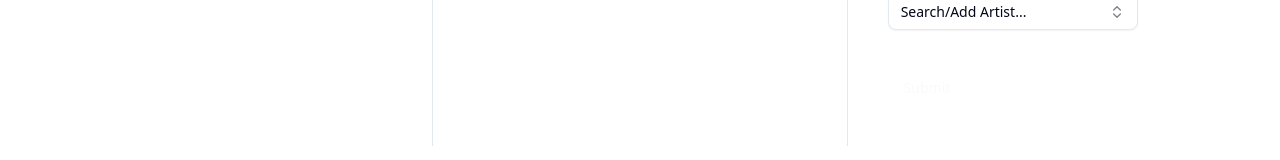
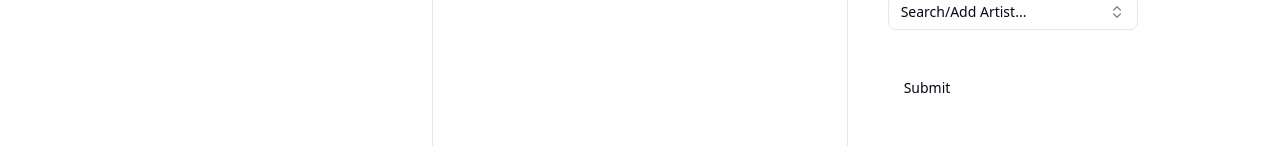
Before and after one commit to DhairyaPal6099/musicer, a Next.js app in the folder frontend/: page /profile in a window 1280 px wide. Shown: the part 566-726 px from the top of the page. Built offline with nearby package versions, Linux system fonts and the light colour scheme.

Commit message:
Changed button.tsx to style dynamically

```diff
--- a/frontend/src/components/ui/button.tsx
+++ b/frontend/src/components/ui/button.tsx
@@ -9,16 +9,16 @@ const buttonVariants = cva(
   {
     variants: {
       variant: {
-        default: "bg-primary text-primary-foreground hover:bg-primary/90",
+        default: "bg-primary text-theme hover:opacity-90 transition-colors duration-200",
         destructive:
-          "bg-destructive text-white hover:bg-destructive/90 focus-visible:ring-destructive/20 dark:focus-visible:ring-destructive/40 dark:bg-destructive/60",
+          "bg-secondary text-theme hover:opacity-90 focus-visible:ring-primary/20 transition-colors duration-200",
         outline:
-          "border bg-background shadow-xs hover:bg-accent hover:text-accent-foreground dark:bg-input/30 dark:border-input dark:hover:bg-input/50",
+          "border border-theme bg-theme hover:bg-secondary text-theme transition-colors duration-200",
         secondary:
-          "bg-secondary text-secondary-foreground hover:bg-secondary/80",
+          "bg-secondary text-theme hover:opacity-80 transition-colors duration-200",
         ghost:
-          "hover:bg-accent hover:text-accent-foreground dark:hover:bg-accent/50",
-        link: "text-primary underline-offset-4 hover:underline",
+          "hover:bg-secondary hover:text-primary transition-colors duration-200",
+        link: "text-primary underline-offset-4 hover:opacity-80 transition-opacity",
       },
       size: {
         default: "h-9 px-4 py-2 has-[>svg]:px-3",
```
